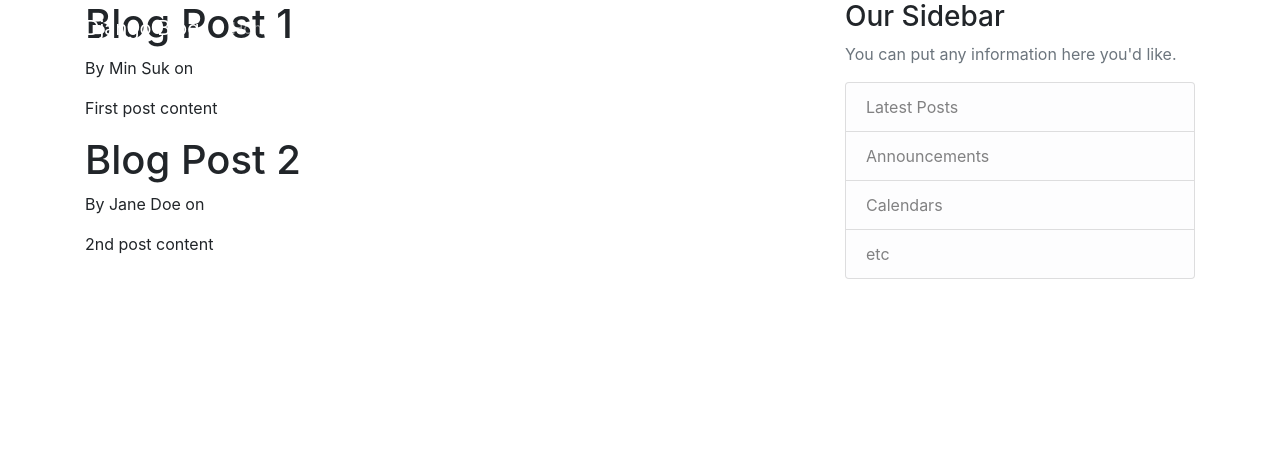
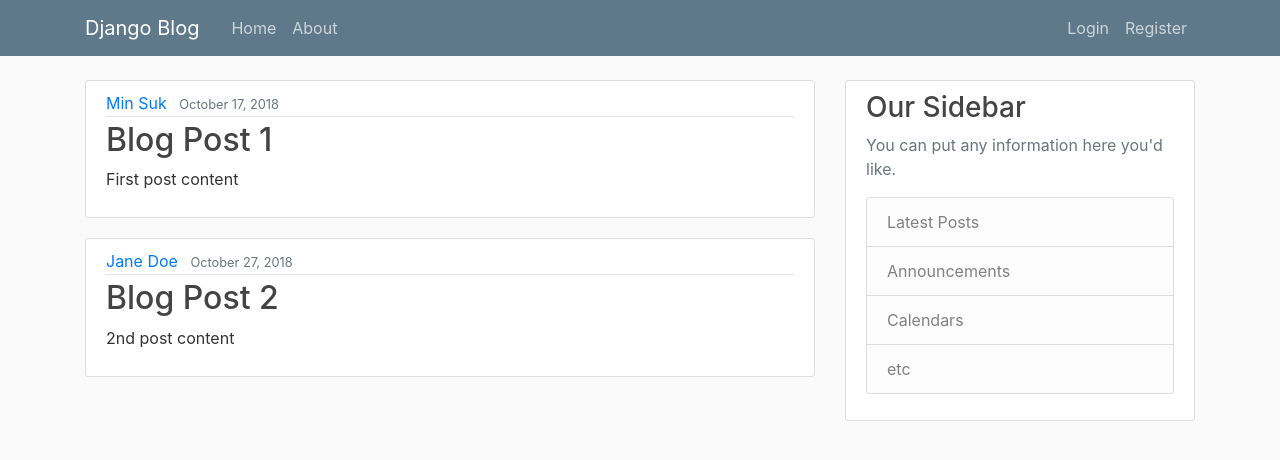
Before and after one commit to mk4555/django-practice, a Django app: page / in a window 1280 px wide. Shown: the top 460 px of the page. Run offline with Django 3.2, Linux system fonts and the light colour scheme; some libraries are stand-ins or nearby versions.

Commit message:
static directory created and post html and main css added

```diff
--- a/blog/static/blog/main.css
+++ b/blog/static/blog/main.css
@@ -0,0 +1,84 @@
+body {
+    background: #fafafa;
+    color: #333333;
+    margin-top: 5rem;
+  }
+
+  h1, h2, h3, h4, h5, h6 {
+    color: #444444;
+  }
+
+  ul {
+    margin: 0;
+  }
+
+  .bg-steel {
+    background-color: #5f788a;
+  }
+
+  .site-header .navbar-nav .nav-link {
+    color: #cbd5db;
+  }
+
+  .site-header .navbar-nav .nav-link:hover {
+    color: #ffffff;
+  }
+
+  .site-header .navbar-nav .nav-link.active {
+    font-weight: 500;
+  }
+
+  .content-section {
+    background: #ffffff;
+    padding: 10px 20px;
+    border: 1px solid #dddddd;
+    border-radius: 3px;
+    margin-bottom: 20px;
+  }
+
+  .article-title {
+    color: #444444;
+  }
+
+  a.article-title:hover {
+    color: #428bca;
+    text-decoration: none;
+  }
+
+  .article-content {
+    white-space: pre-line;
+  }
+
+  .article-img {
+    height: 65px;
+    width: 65px;
+    margin-right: 16px;
+  }
+
+  .article-metadata {
+    padding-bottom: 1px;
+    margin-bottom: 4px;
+    border-bottom: 1px solid #e3e3e3
+  }
+
+  .article-metadata a:hover {
+    color: #333;
+    text-decoration: none;
+  }
+
+  .article-svg {
+    width: 25px;
+    height: 25px;
+    vertical-align: middle;
+  }
+
+  .account-img {
+    height: 125px;
+    width: 125px;
+    margin-right: 20px;
+    margin-bottom: 16px;
+  }
+
+  .account-heading {
+    font-size: 2.5rem;
+  }
--- a/blog/templates/blog/base.html
+++ b/blog/templates/blog/base.html
@@ -1,3 +1,4 @@
+{% load static %}
 <!DOCTYPE html>
 <!--[if lt IE 7]>      <html class="no-js lt-ie9 lt-ie8 lt-ie7"> <![endif]-->
 <!--[if IE 7]>         <html class="no-js lt-ie9 lt-ie8"> <![endif]-->
@@ -10,6 +11,7 @@
 
         <!-- Bootstrap CSS -->
         <link rel="stylesheet" href="https://stackpath.bootstrapcdn.com/bootstrap/4.1.3/css/bootstrap.min.css" integrity="sha384-MCw98/SFnGE8fJT3GXwEOngsV7Zt27NXFoaoApmYm81iuXoPkFOJwJ8ERdknLPMO" crossorigin="anonymous">
+
         {% if title %}
             <title>Django Blog - {{ title }}</title>
         {% else %}
@@ -17,7 +19,7 @@
         {% endif %}
         <meta name="description" content="">
         <meta name="viewport" content="width=device-width, initial-scale=1">
-        <link rel="stylesheet" href="">
+        <link rel="stylesheet" type='text/css' href="{% static 'blog/main.css'%}">
     </head>
     <body>
         <!--[if lt IE 7]>
--- a/blog/templates/blog/home.html
+++ b/blog/templates/blog/home.html
@@ -1,8 +1,15 @@
 {% extends "blog/base.html" %}
 {% block content %}
     {% for post in posts %}
-        <h1>{{ post.title }}</h1>
-        <p>By {{ post.author }} on {{ post.date }}</p>
-        <p>{{ post.content }}</p>
+        <article class="media content-section">
+                <div class="media-body">
+                <div class="article-metadata">
+                    <a class="mr-2" href="#">{{ post.author }}</a>
+                    <small class="text-muted">{{ post.date_posted }}</small>
+                </div>
+                <h2><a class="article-title" href="#">{{ post.title }}</a></h2>
+                <p class="article-content">{{ post.content }}</p>
+                </div>
+        </article>
     {% endfor %}
 {% endblock content%}
```
